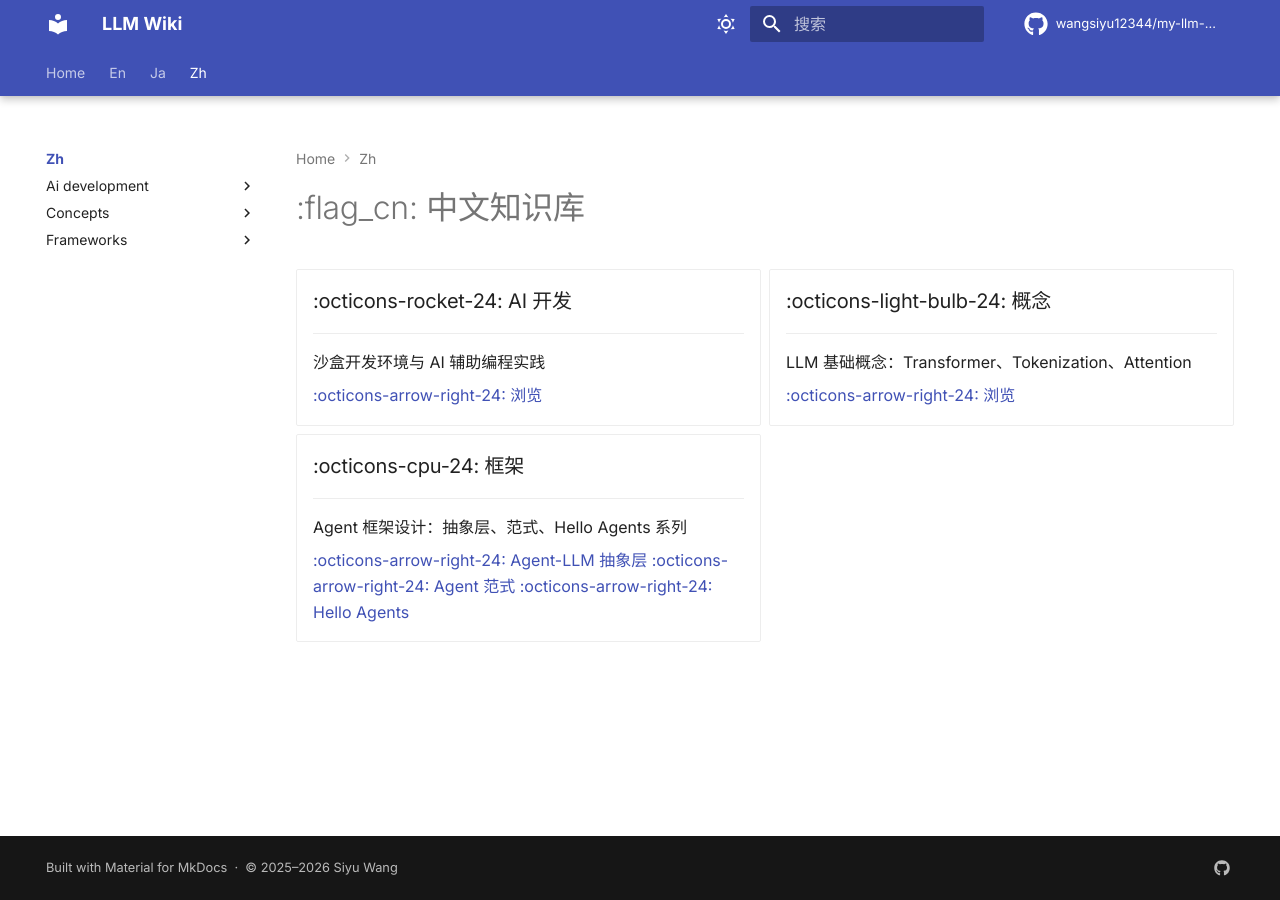
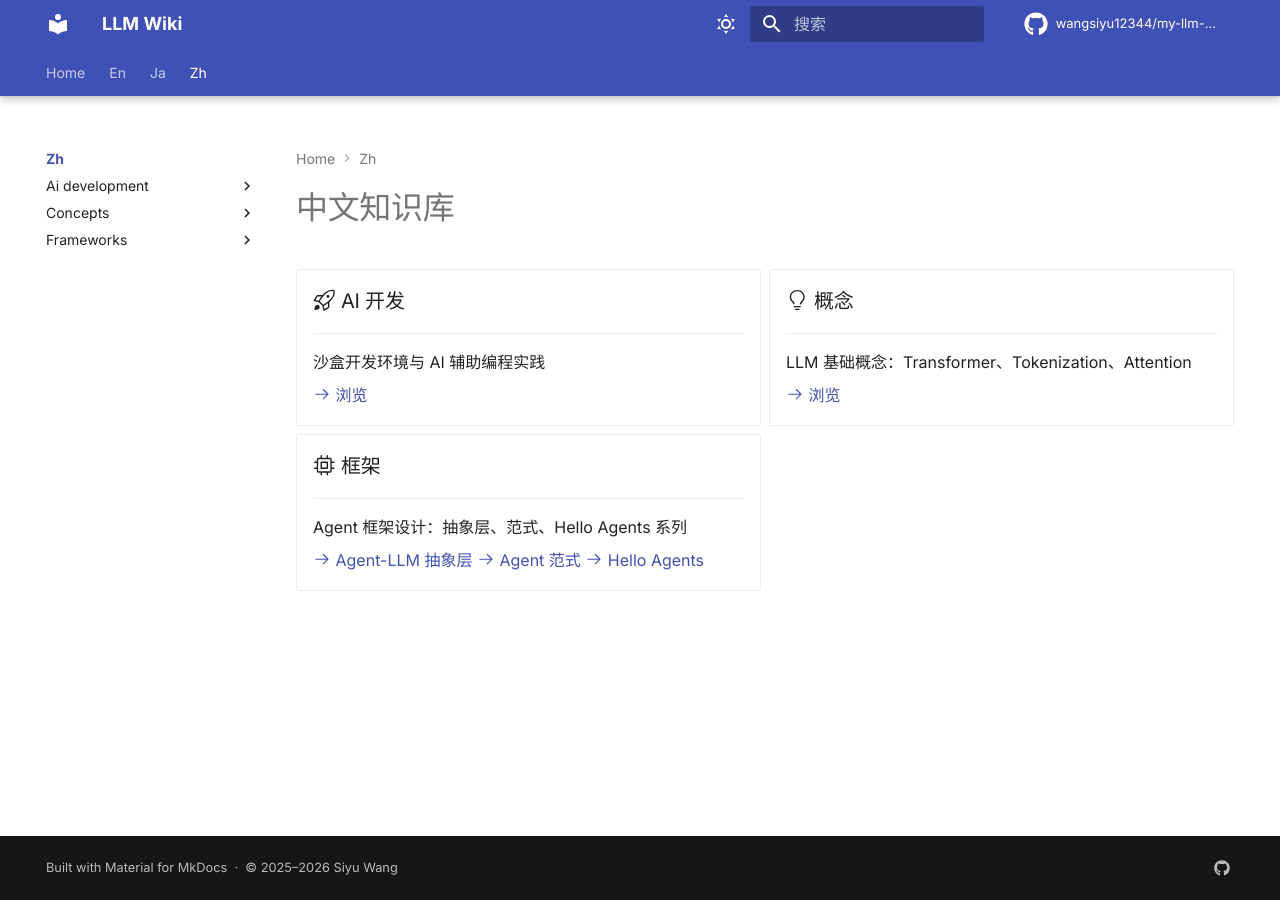
Before and after one commit to wangsiyu12344/my-llm-wiki, an MkDocs documentation site: the page built from wiki/zh/index.md, in a window 1280 px wide. Built offline with MkDocs 1.6.1 and Material for MkDocs 9.7.7, drawn with Linux system fonts in a browser that asks for light colours; comment, search, counter and statistics services are not loaded.

Commit message:
fix: add pymdownx.emoji extension to render Material icons
:octicons-*, :fontawesome-*, :material-* icon shortcodes were showing
as raw text because pymdownx.emoji (with Material's twemoji index) was
missing from markdown_extensions. Also replaced :flag_cn:/:flag_us:/:flag_jp:
(not supported by twemoji) with :material-translate: icons.

Build: zero warnings, all 21 icons render as SVG.

```diff
--- a/mkdocs.yml
+++ b/mkdocs.yml
@@ -68,6 +68,9 @@ markdown_extensions:
   - pymdownx.details
   - pymdownx.tabbed:
       alternate_style: true
+  - pymdownx.emoji:
+      emoji_index: !!python/name:material.extensions.emoji.twemoji
+      emoji_generator: !!python/name:material.extensions.emoji.to_svg
   - admonition
   - footnotes
   - attr_list
--- a/wiki/zh/index.md
+++ b/wiki/zh/index.md
@@ -3,7 +3,7 @@ hide:
   - toc
 ---
 
-# :flag_cn: 中文知识库
+# 中文知识库
 
 <div class="grid cards" markdown>
 
```
Also changed, not shown: wiki/en/index.md (+1 -1 lines), wiki/index.md (+3 -3 lines), wiki/ja/index.md (+1 -1 lines).
